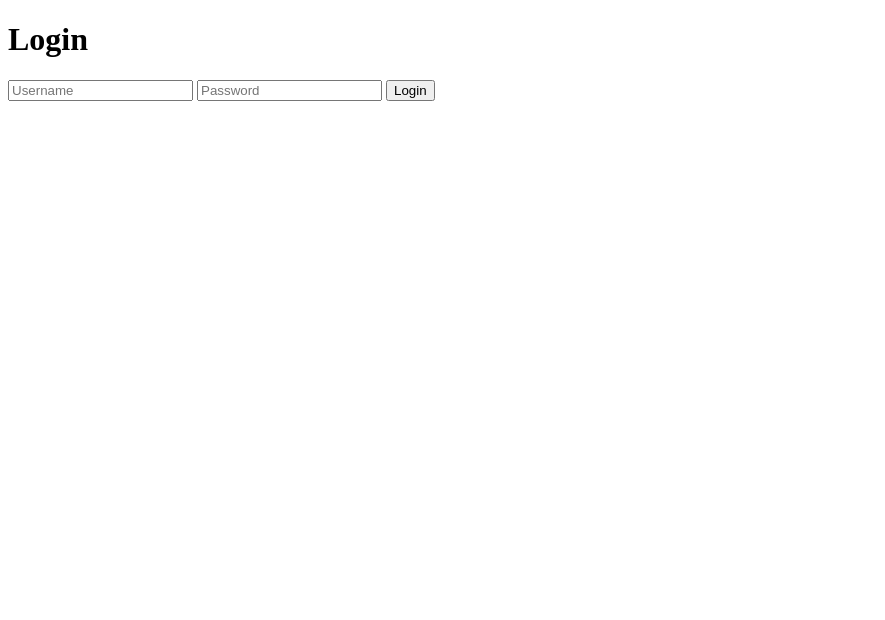
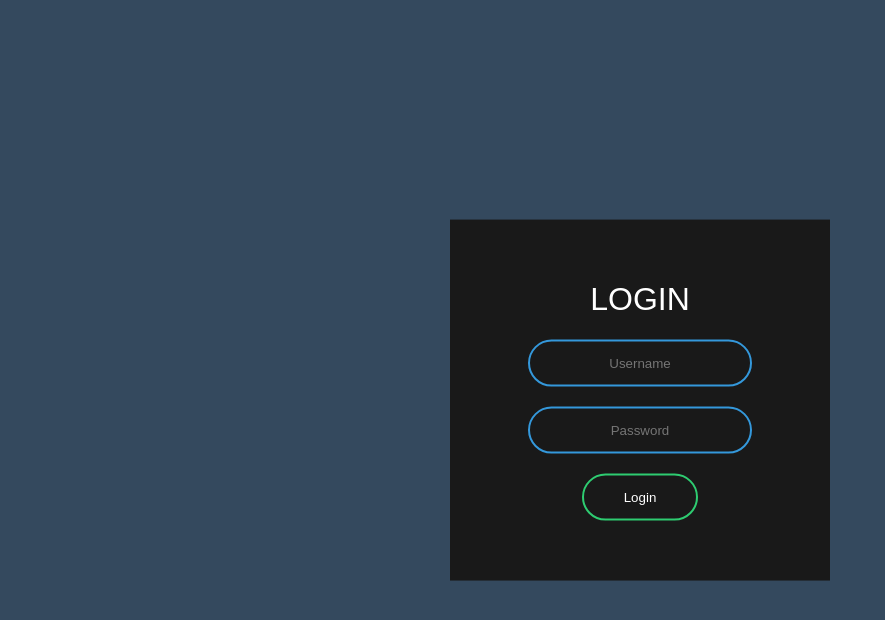
Before and after one commit to im-prafful/Snap__OCR, a plain HTML site: page login.html in a window 1280 px wide. Shown: the whole page, without its empty margins (0-885 px from the left). Drawn offline with Linux system fonts and the light colour scheme; files that its build step writes are made by us from their sources; the site is published under a folder, as on GitHub Pages, so addresses that start at the root find nothing.

Commit message:
Update login.html

```diff
--- a/login.html
+++ b/login.html
@@ -5,10 +5,10 @@
     <meta charset="UTF-8">
     <meta http-equiv="X-UA-Compatible" content="IE=edge">
     <meta name="viewport" content="width=device-width, initial-scale=1.0">
-    <link rel="icon" type="image/x-icon" href="/static/images/favicon.ico">
+    <link rel="icon" type="image/x-icon" href="images/favicon.ico">
     <link href="https://fonts.googleapis.com/css2?family=Poppins:wght@400;500&display=swap" rel="stylesheet">
     <link rel="stylesheet" href="https://cdnjs.cloudflare.com/ajax/libs/font-awesome/5.15.3/css/all.min.css" />
-    <link rel="stylesheet" href="/static/styles/login.css">
+    <link rel="stylesheet" href="login.css">
     <title>SnapØCR | Login</title>
 </head>
 <body>
```
